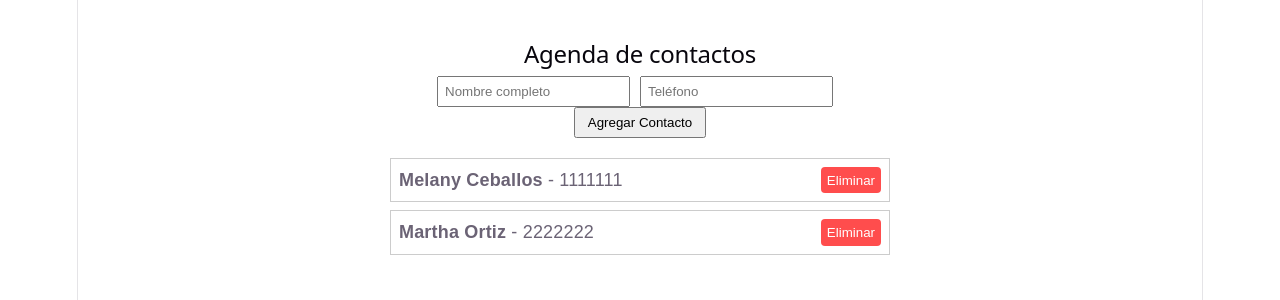
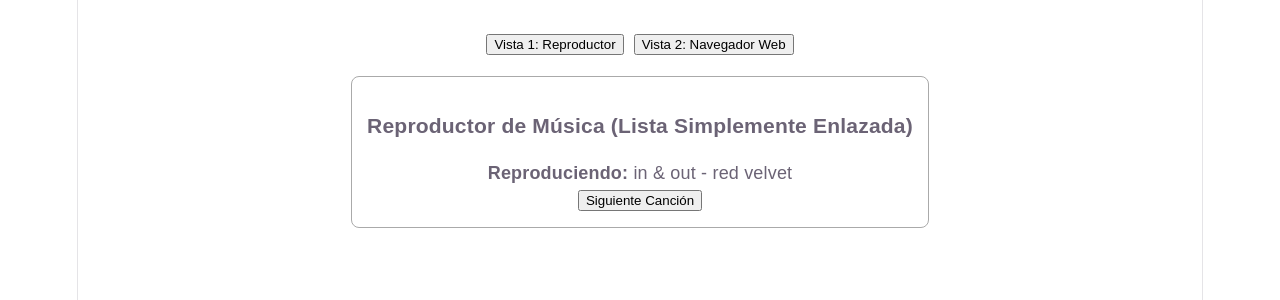
Before and after one commit to melanyceballos/Homeworks, a React (Vite) app: page / in a window 1280 px wide. Shown: the top 300 px of the page. Built offline with nearby package versions, Linux system fonts and the light colour scheme.

Commit message:
feat: completar challenge 3

```diff
--- a/src/App.jsx
+++ b/src/App.jsx
@@ -1,41 +1,73 @@
-import React, { useState, useEffect } from 'react';
-import { FormularioContacto } from './components/FormularioContacto';
-import { ListaContactos } from './components/ListaContactos';
+import React, { useState } from 'react';
+import { LinkedList, DoublyLinkedList } from './structures/LinkedLists';
 
 export default function App() {
-  const [contactos, setContactos] = useState([]);
-  const [cargando, setCargando] = useState(true);
+  const [vista, setVista] = useState('reproductor');
 
-  useEffect(() => {
-    const timer = setTimeout(() => {
-      setContactos([
-        { id: 1, nombre: 'Melany Ceballos', telefono: '1111111' },
-        { id: 2, nombre: 'Martha Ortiz', telefono: '2222222' }
-      ]);
-      setCargando(false);
-    }, 2000);
+  const [reproductor] = useState(() => {
+    const lista = new LinkedList();
+    lista.append({ id: 1, titulo: 'in & out', artista: 'red velvet' });
+    lista.append({ id: 2, titulo: 'Good Day', artista: 'IU' });
+    lista.append({ id: 3, titulo: 'Hit em', artista: 'MEOVV' });
+    return lista;
+  });
+  const [nodoActualCancion, setNodoActualCancion] = useState(reproductor.head);
 
-    return () => clearTimeout(timer);
-  }, []);
+  const [historial] = useState(() => {
+    const dlist = new DoublyLinkedList();
+    dlist.visit('https://google.com');
+    dlist.visit('https://github.com');
+    dlist.visit('https://react.dev');
+    return dlist;
+  });
+  const [paginaActual, setPaginaActual] = useState(historial.current ? historial.current.value : '');
 
-  const agregarContacto = (nuevoContacto) => {
-    setContactos((prev) => [...prev, nuevoContacto]);
+  const siguienteCancion = () => {
+    if (nodoActualCancion && nodoActualCancion.next) {
+      setNodoActualCancion(nodoActualCancion.next);
+    }
   };
 
-  const eliminarContacto = (id) => {
-    setContactos((prev) => prev.filter((c) => c.id !== id));
+  const irAtras = () => {
+    const url = historial.goBack();
+    if (url) setPaginaActual(url);
+  };
+
+  const irAdelante = () => {
+    const url = historial.goForward();
+    if (url) setPaginaActual(url);
   };
 
   return (
-    <div style={{ maxWidth: '500px', margin: '40px auto', fontFamily: 'Arial' }}>
-      <h2> Agenda de contactos</h2>
-      {cargando ? (
-        <h3> Cargando contactos, por favor espere...</h3>
+    <div style={{ maxWidth: '600px', margin: '30px auto', fontFamily: 'Arial' }}>
+      <nav style={{ marginBottom: '20px' }}>
+        <button onClick={() => setVista('reproductor')} style={{ marginRight: '10px' }}>Vista 1: Reproductor</button>
+        <button onClick={() => setVista('historial')}>Vista 2: Navegador Web</button>
+      </nav>
+
+      {vista === 'reproductor' ? (
+        <div style={{ padding: '15px', border: '1px solid #aaa', borderRadius: '8px' }}>
+          <h3> Reproductor de Música (Lista Simplemente Enlazada)</h3>
+          {nodoActualCancion ? (
+            <div>
+              <p><strong>Reproduciendo:</strong> {nodoActualCancion.value.titulo} - {nodoActualCancion.value.artista}</p>
+              <button onClick={siguienteCancion} disabled={!nodoActualCancion.next}>
+                Siguiente Canción
+              </button>
+            </div>
+          ) : <p>Fin de la lista</p>}
+        </div>
       ) : (
-        <>
-          <FormularioContacto onAgregar={agregarContacto} />
-          <ListaContactos contactos={contactos} onEliminar={eliminarContacto} />
-        </>
+        <div style={{ padding: '15px', border: '1px solid #aaa', borderRadius: '8px' }}>
+          <h3> Historial Web (Lista Doblemente Enlazada)</h3>
+          <p><strong>URL Actual:</strong> {paginaActual}</p>
+          <button onClick={irAtras} disabled={!historial.current || !historial.current.prev} style={{ marginRight: '10px' }}>
+            ⬅ Atrás
+          </button>
+          <button onClick={irAdelante} disabled={!historial.current || !historial.current.next}>
+            Adelante
+          </button>
+        </div>
       )}
     </div>
   );
--- /dev/null
+++ b/src/structures/LinkedLists.js
@@ -0,0 +1,70 @@
+export class Node {
+  constructor(value) {
+    this.value = value;
+    this.next = null;
+  }
+}
+
+export class LinkedList {
+  constructor() {
+    this.head = null;
+    this.tail = null;
+    this.length = 0;
+  }
+
+  append(value) {
+    const newNode = new Node(value);
+    if (!this.head) {
+      this.head = newNode;
+      this.tail = newNode;
+    } else {
+      this.tail.next = newNode;
+      this.tail = newNode;
+    }
+    this.length++;
+  }
+}
+
+export class DoublyNode {
+  constructor(value) {
+    this.value = value;
+    this.next = null;
+    this.prev = null;
+  }
+}
+
+export class DoublyLinkedList {
+  constructor() {
+    this.head = null;
+    this.tail = null;
+    this.current = null;
+  }
+
+  visit(url) {
+    const newNode = new DoublyNode(url);
+    if (!this.head) {
+      this.head = newNode;
+      this.tail = newNode;
+      this.current = newNode;
+    } else {
+      newNode.prev = this.current;
+      this.current.next = newNode;
+      this.current = newNode;
+      this.tail = newNode;
+    }
+  }
+
+  goBack() {
+    if (this.current && this.current.prev) {
+      this.current = this.current.prev;
+    }
+    return this.current ? this.current.value : null;
+  }
+
+  goForward() {
+    if (this.current && this.current.next) {
+      this.current = this.current.next;
+    }
+    return this.current ? this.current.value : null;
+  }
+}
```
